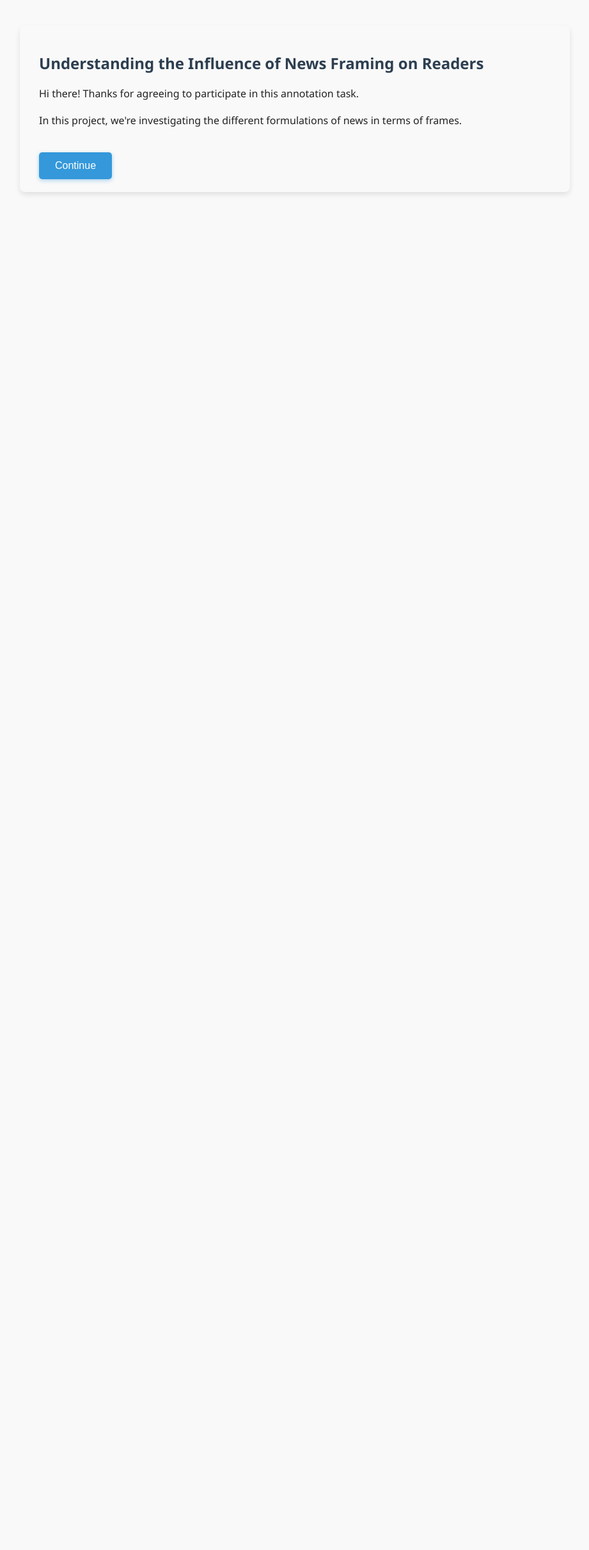
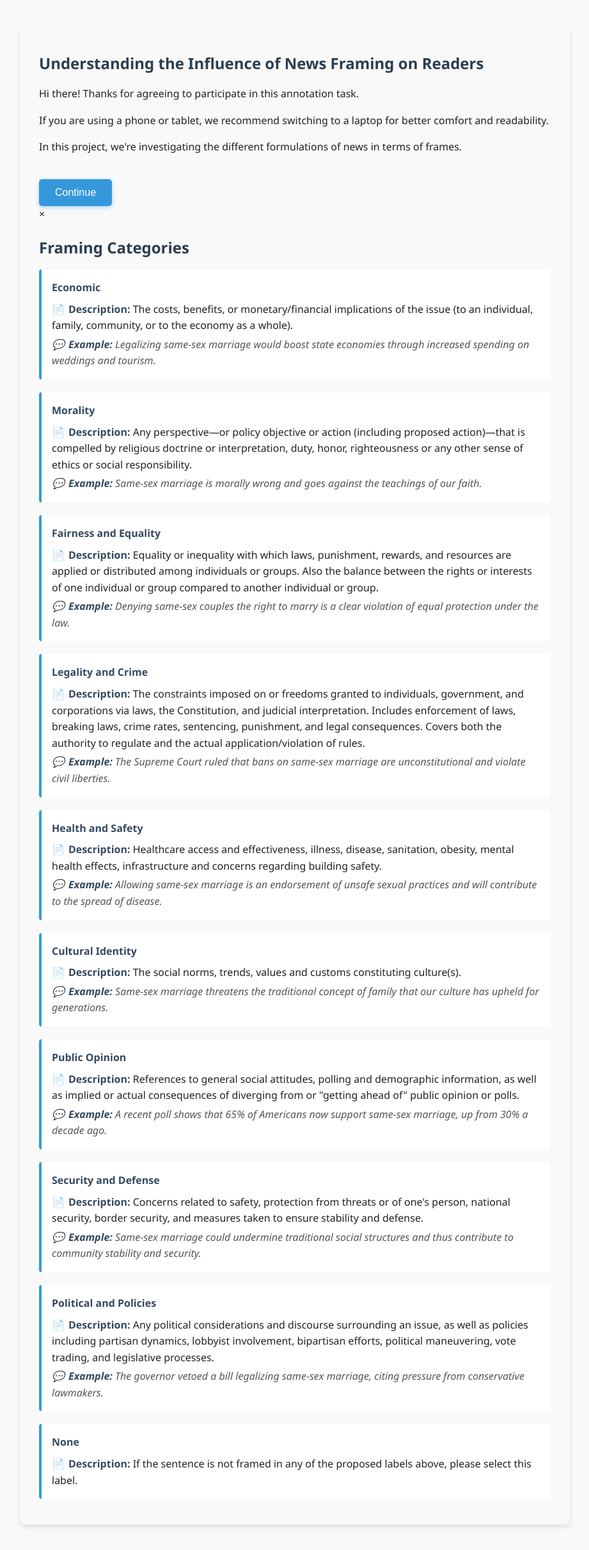
Before and after one commit to mattguida/matteo_annotation_app, a FastAPI app: page / in a window 1280 px wide. Shown: the whole page at 64% size, without its empty margins (179-1100 px from the left). Before the commit the page ends 304 px from the top, so only its background shows below. Run offline with FastAPI, Linux system fonts and the light colour scheme.

Commit message:
label names

```diff
--- a/templates/static/instructions.html
+++ b/templates/static/instructions.html
@@ -53,6 +53,31 @@
     button:hover {
       background-color: #2980b9;
     }
+    .frame-section {
+      margin-bottom: 20px;
+      padding: 12px 16px;
+      background-color: #ffffff;
+      border-left: 4px solid #3498db;
+      border-radius: 4px;
+    }
+
+    .frame-section p {
+      margin: 4px 0;
+    }
+
+    .frame-section .description {
+      margin-top: 8px;
+    }
+
+    .frame-section .example {
+      font-style: italic;
+      color: #555;
+    }
+
+    .frame-section .icon {
+      margin-right: 6px;
+      font-weight: bold;
+    }
   </style>
 </head>
 <body>
@@ -60,6 +85,7 @@
 <div id="block1" class="instructions-block">
   <h2>Understanding the Influence of News Framing on Readers</h2>
   <p>Hi there! Thanks for agreeing to participate in this annotation task.</p>
+  <p>If you are using a phone or tablet, we recommend switching to a laptop for better comfort and readability.</p>
   <p>In this project, we're investigating the different formulations of news in terms of frames.</p>
   <button onclick="showBlock(2)">Continue</button>
 </div>
@@ -84,58 +110,81 @@
   <h2>How the Annotation Works</h2>
   <p>You will see one text at a time. Please read each text carefully and choose the frame that best represents how the information is being conveyed by clicking on the corresponding label (colourful boxes).</p>
   <p>If you think more than one frame applies, please select all that you believe are relevant.</p>
-  <p>If none of the provided categories apply, please select the label "No Frame".</p>
+  <p>If none of the provided categories apply, please select the label "None".</p>
   <p>The following page includes the framing labels, along with their definitions and an example for each.</p>
+  <p>Please note: the examples all focus on same-sex marriage for clarity. The real annotation task covers a variety of different issues.</p>
   <p>Once you'll start annotating, you can click on the "Instructions" blue button on the right side of the page at any time to retrieve this list.</p>
   <button onclick="showBlock(3)">Go Back</button>
   <button onclick="showBlock(5)">Continue</button>
 </div>
 
-<!-- Previously block 2: Framing Categories -->
-<div id="block5" class="instructions-block" style="display:none;">
-  <h2>Framing Categories</h2>
-    <p><strong>Economic</strong><br>
-    Description: The costs, benefits, or monetary/financial implications of the issue (to an individual, family, community, or to the economy as a whole).<br>
-    Example: Legalizing same-sex marriage would boost state economies through increased spending on weddings and tourism.</p>
+<!-- Modal for Framing Categories -->
+<div id="modal">
+  <div id="modal-content">
+    <span id="close-btn" onclick="closeModal()">&times;</span>
+    <h2>Framing Categories</h2>
 
-    <p><strong>Morality</strong><br>
-    Description: Any perspective—or policy objective or action (including proposed action)—that is compelled by religious doctrine or interpretation, duty, honor, righteousness or any other sense of ethics or social responsibility.<br>
-    Example: Same-sex marriage is morally wrong and goes against the teachings of our faith.</p>
+    <div class="frame-section">
+      <p><strong>Economic</strong></p>
+      <p class="description"><span class="icon">📄</span><strong>Description:</strong> The costs, benefits, or monetary/financial implications of the issue (to an individual, family, community, or to the economy as a whole).</p>
+      <p class="example"><span class="icon">💬</span><strong>Example:</strong> <em>Legalizing same-sex marriage would boost state economies through increased spending on weddings and tourism.</em></p>
+    </div>
 
-    <p><strong>Fairness and Equality</strong><br>
-    Description: Equality or inequality with which laws, punishment, rewards, and resources are applied or distributed among individuals or groups. Also the balance between the rights or interests of one individual or group compared to another individual or group.<br>
-    Example: Denying same-sex couples the right to marry is a clear violation of equal protection under the law.</p>
+    <div class="frame-section">
+      <p><strong>Morality</strong></p>
+      <p class="description"><span class="icon">📄</span><strong>Description:</strong> Any perspective—or policy objective or action (including proposed action)—that is compelled by religious doctrine or interpretation, duty, honor, righteousness or any other sense of ethics or social responsibility.</p>
+      <p class="example"><span class="icon">💬</span><strong>Example:</strong> <em>Same-sex marriage is morally wrong and goes against the teachings of our faith.</em></p>
+    </div>
 
-    <p><strong>Legality and Crime</strong><br>
-    Description: The constraints imposed on or freedoms granted to individuals, government, and corporations via laws, the Constitution, and judicial interpretation. Includes enforcement of laws, breaking laws, crime rates, sentencing, punishment, and legal consequences. Covers both the authority to regulate and the actual application/violation of rules.<br>
-    Example: The Supreme Court ruled that bans on same-sex marriage are unconstitutional and violate civil liberties.</p>
+    <div class="frame-section">
+      <p><strong>Fairness and Equality</strong></p>
+      <p class="description"><span class="icon">📄</span><strong>Description:</strong> Equality or inequality with which laws, punishment, rewards, and resources are applied or distributed among individuals or groups. Also the balance between the rights or interests of one individual or group compared to another individual or group.</p>
+      <p class="example"><span class="icon">💬</span><strong>Example:</strong> <em>Denying same-sex couples the right to marry is a clear violation of equal protection under the law.</em></p>
+    </div>
 
-    <p><strong>Health and Safety</strong><br>
-    Description: Healthcare access and effectiveness, illness, disease, sanitation, obesity, mental health effects, prevention of or perpetuation of gun violence, infrastructure and building safety.<br>
-    Example: Allowing same-sex marriage is an endorsement of unsafe sexual practices and will contribute to the spread of disease.</p>
+    <div class="frame-section">
+      <p><strong>Legality and Crime</strong></p>
+      <p class="description"><span class="icon">📄</span><strong>Description:</strong> The constraints imposed on or freedoms granted to individuals, government, and corporations via laws, the Constitution, and judicial interpretation. Includes enforcement of laws, breaking laws, crime rates, sentencing, punishment, and legal consequences. Covers both the authority to regulate and the actual application/violation of rules.</p>
+      <p class="example"><span class="icon">💬</span><strong>Example:</strong> <em>The Supreme Court ruled that bans on same-sex marriage are unconstitutional and violate civil liberties.</em></p>
+    </div>
 
-    <p><strong>Cultural Identity</strong><br>
-    Description: The social norms, trends, values and customs constituting culture(s).<br>
-    Example: Same-sex marriage threatens the traditional concept of family that our culture has upheld for generations.</p>
+    <div class="frame-section">
+      <p><strong>Health and Safety</strong></p>
+      <p class="description"><span class="icon">📄</span><strong>Description:</strong> Healthcare access and effectiveness, illness, disease, sanitation, obesity, mental health effects, infrastructure and concerns regarding building safety.</p>
+      <p class="example"><span class="icon">💬</span><strong>Example:</strong> <em>Allowing same-sex marriage is an endorsement of unsafe sexual practices and will contribute to the spread of disease.</em></p>
+    </div>
 
-    <p><strong>Public Opinion</strong><br>
-    Description: References to general social attitudes, polling and demographic information, as well as implied or actual consequences of diverging from or "getting ahead of" public opinion or polls.<br>
-    Example: A recent poll shows that 65% of Americans now support same-sex marriage, up from 30% a decade ago.</p>
+    <div class="frame-section">
+      <p><strong>Cultural Identity</strong></p>
+      <p class="description"><span class="icon">📄</span><strong>Description:</strong> The social norms, trends, values and customs constituting culture(s).</p>
+      <p class="example"><span class="icon">💬</span><strong>Example:</strong> <em>Same-sex marriage threatens the traditional concept of family that our culture has upheld for generations.</em></p>
+    </div>
 
-    <p><strong>Security and Defense</strong><br>
-    Description: Concerns related to safety, protection from threats or of one's person, national security, border security, and measures taken to ensure stability and defense.<br>
-    Example: Same-sex marriage could undermine traditional social structures and thus contribute to community stability and security.</p>
+    <div class="frame-section">
+      <p><strong>Public Opinion</strong></p>
+      <p class="description"><span class="icon">📄</span><strong>Description:</strong> References to general social attitudes, polling and demographic information, as well as implied or actual consequences of diverging from or "getting ahead of" public opinion or polls.</p>
+      <p class="example"><span class="icon">💬</span><strong>Example:</strong> <em>A recent poll shows that 65% of Americans now support same-sex marriage, up from 30% a decade ago.</em></p>
+    </div>
 
-    <p><strong>Political and Policies</strong><br>
-    Description: Any political considerations and discourse surrounding an issue, as well as policies including partisan dynamics, lobbyist involvement, bipartisan efforts, political maneuvering, vote trading, and legislative processes.<br>
-    Example: The governor vetoed a bill legalizing same-sex marriage, citing pressure from conservative lawmakers.</p>
+    <div class="frame-section">
+      <p><strong>Security and Defense</strong></p>
+      <p class="description"><span class="icon">📄</span><strong>Description:</strong> Concerns related to safety, protection from threats or of one's person, national security, border security, and measures taken to ensure stability and defense.</p>
+      <p class="example"><span class="icon">💬</span><strong>Example:</strong> <em>Same-sex marriage could undermine traditional social structures and thus contribute to community stability and security.</em></p>
+    </div>
 
-    <p><strong>None</strong><br>
-    Description: If the sentence is not framed in any of the proposed labels above, please select this label.<br>
+    <div class="frame-section">
+      <p><strong>Political and Policies</strong></p>
+      <p class="description"><span class="icon">📄</span><strong>Description:</strong> Any political considerations and discourse surrounding an issue, as well as policies including partisan dynamics, lobbyist involvement, bipartisan efforts, political maneuvering, vote trading, and legislative processes.</p>
+      <p class="example"><span class="icon">💬</span><strong>Example:</strong> <em>The governor vetoed a bill legalizing same-sex marriage, citing pressure from conservative lawmakers.</em></p>
+    </div>
 
-  <button onclick="showBlock(4)">Go Back</button>
-  <button onclick="showBlock(6)">Continue</button>
+    <div class="frame-section">
+      <p><strong>None</strong></p>
+      <p class="description"><span class="icon">📄</span><strong>Description:</strong> If the sentence is not framed in any of the proposed labels above, please select this label.</p>
+    </div>
+  </div>
 </div>
+
 
 <!-- New Practice Block -->
 <div id="block6" class="instructions-block" style="display:none;">
```
Also changed, not shown: templates/static/index.html (+27 -0 lines).
